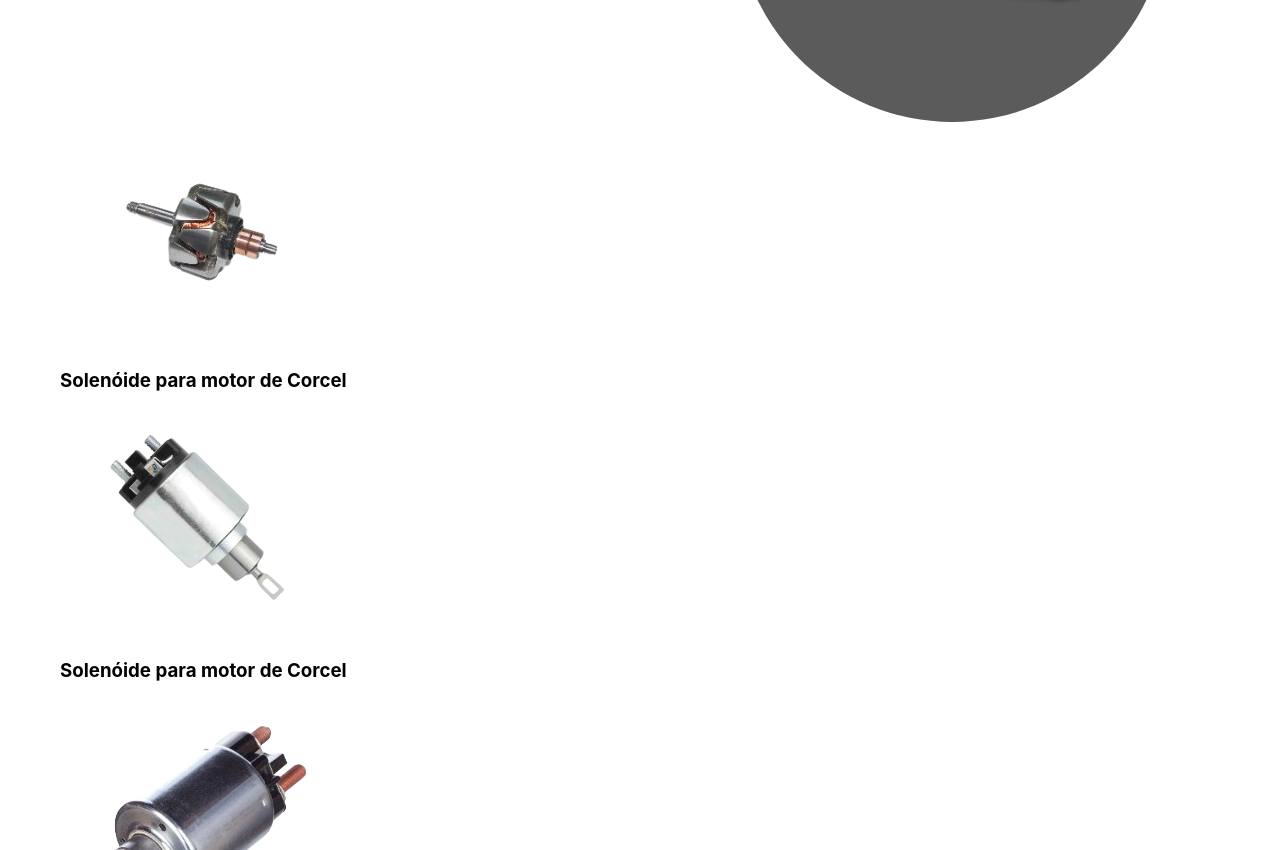
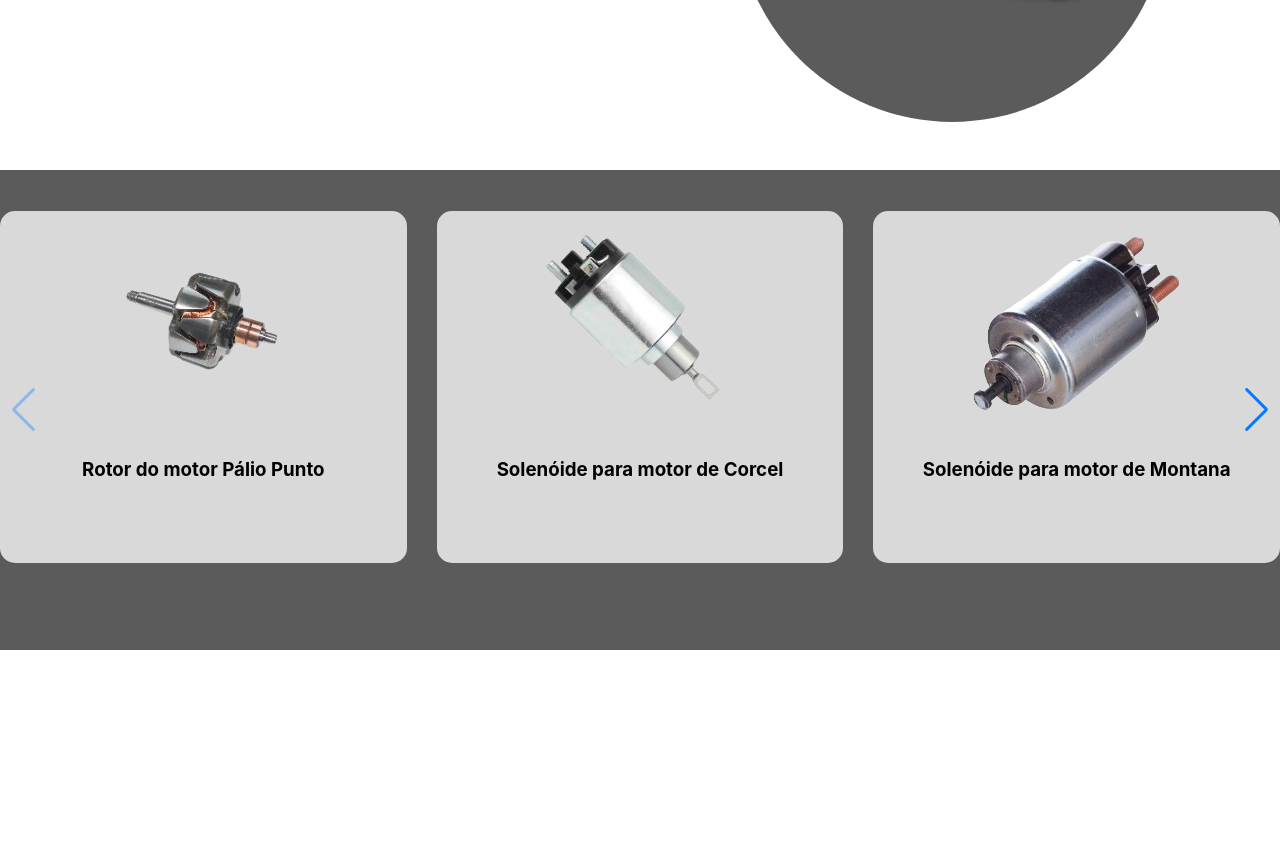
Before and after one commit to oliveira-lucas7/aro-empresa, a React (Create React App) app: page / in a window 1280 px wide. Shown: the part 440-1290 px from the top of the page. After the commit the page ends 1250 px from the top, so only its background shows below. Built offline with nearby package versions, Linux system fonts and the light colour scheme.

Commit message:
Iniciando o carrosel

```diff
--- a/package.json
+++ b/package.json
@@ -9,6 +9,7 @@
     "react": "^18.2.0",
     "react-dom": "^18.2.0",
     "react-scripts": "5.0.1",
+    "swiper": "^11.0.5",
     "web-vitals": "^2.1.4"
   },
   "scripts": {
--- a/src/App.js
+++ b/src/App.js
@@ -1,7 +1,7 @@
 import './App.css';
 import Header from './components/header';
 import VejaMais from './components/VejaMais';
-import Produtos from './components/Produto';
+import Testando from './components/testando'
 
 
 function App() {
@@ -9,7 +9,7 @@
     <div className="App">
         <Header></Header>
         <VejaMais></VejaMais>
-        <Produtos></Produtos>
+        <Testando></Testando>
     </div>
   );
 }
--- a/src/components/Produto.jsx
+++ b/src/components/Produto.jsx
@@ -12,9 +12,13 @@
   return (
     <Swiper
       className={Style.carrosel}
-      spaceBetween={10}
-      slidesPerView={1}
+      spaceBetween={80}
+      slidesPerView={3}
       breakpoints={{
+        425: {
+          slidesPerView: 1,
+          spaceBetween: 20,
+        },
         768: {
           slidesPerView: 2,
           spaceBetween: 20,
--- a/src/components/Produto.module.css
+++ b/src/components/Produto.module.css
@@ -0,0 +1,4 @@
+.carrosel{
+    display: flex;
+    flex-direction: row;
+}
--- /dev/null
+++ b/src/components/testando.jsx
@@ -0,0 +1,92 @@
+import { Navigation, Pagination, Scrollbar, A11y } from 'swiper/modules';
+
+import { Swiper, SwiperSlide } from 'swiper/react';
+
+// Import Swiper styles
+import 'swiper/css';
+import 'swiper/css/navigation';
+import 'swiper/css/pagination';
+import 'swiper/css/scrollbar';
+
+import Style from './testando.module.css';
+import Rotor from './photos/Rotor.png';
+import Corcel from './photos/Corcel.png';
+import Perkins from './photos/Perkins.png';
+import Montana from './photos/Montana.png';
+import Valvula from './photos/ValvulaScania.png';
+import Mt from './photos/29 MT.png';
+
+function Testando() {
+  return (
+    <Swiper className={Style.carrosel}
+    spaceBetween={80}
+    slidesPerView={3}
+    breakpoints={{
+      320: {
+        slidesPerView: 1,
+        spaceBetween: 20,
+        },
+      425: {
+        slidesPerView: 1,
+        spaceBetween: 20,
+      },
+      768: {
+        slidesPerView: 2,
+        spaceBetween: 20,
+      },
+      1024: {
+        slidesPerView: 3,
+        spaceBetween: 30,
+      },
+    }}
+      // install Swiper modules
+      modules={[Navigation, Pagination, Scrollbar, A11y]}
+      navigation
+      //pagination={{ clickable: true }}
+      //scrollbar={{ draggable: true }}
+      onSwiper={(swiper) => console.log(swiper)}
+      onSlideChange={() => console.log('slide change')}
+    >
+        <section className={Style.produtos}>
+        <SwiperSlide className={Style.Bar}>
+        <div>
+          <img src={Rotor} alt="" />
+          <h3>Rotor do motor Pálio Punto</h3>
+        </div>
+      </SwiperSlide>
+      <SwiperSlide className={Style.Bar}>
+        <div>
+          <img src={Corcel} alt="" />
+          <h3>Solenóide para motor de Corcel</h3>
+        </div>
+      </SwiperSlide>
+      <SwiperSlide className={Style.Bar}>
+        <div>
+          <img src={Montana} alt="" />
+          <h3>Solenóide para motor de Montana</h3>
+        </div>
+      </SwiperSlide>
+      <SwiperSlide className={Style.Bar}>
+        <div>
+          <img src={Perkins} alt="" />
+          <h3>Solenóide para motor de trator PKS</h3>
+        </div>
+      </SwiperSlide>
+      <SwiperSlide className={Style.Bar}>
+        <div>
+          <img src={Mt} alt="" />
+          <h3>Solenóide para motor do 29MT</h3>
+        </div>
+      </SwiperSlide>
+      <SwiperSlide className={Style.Bar}>
+        <div>
+          <img src={Valvula} alt="" />
+          <h3>Valvula do motor da scania</h3>
+        </div>
+      </SwiperSlide>
+      </section>
+    </Swiper>
+  );
+};
+
+export default Testando
--- /dev/null
+++ b/src/components/testando.module.css
@@ -0,0 +1,17 @@
+.carrosel{
+    margin-top: 3rem;
+    background-color: #5b5b5b;
+    margin-bottom: 10rem;
+    height: 30rem;
+    display: flex;
+    position: relative;
+}
+
+.Bar{
+    background-color: #D9D9D9;
+    border-radius: 15px;
+    height: 22rem;
+    align-items: center;
+    margin: 3.2% auto;
+    width: 10rem;
+}
```
Also changed, not shown: 1 other file (tests, documents, lock files or other folders).
